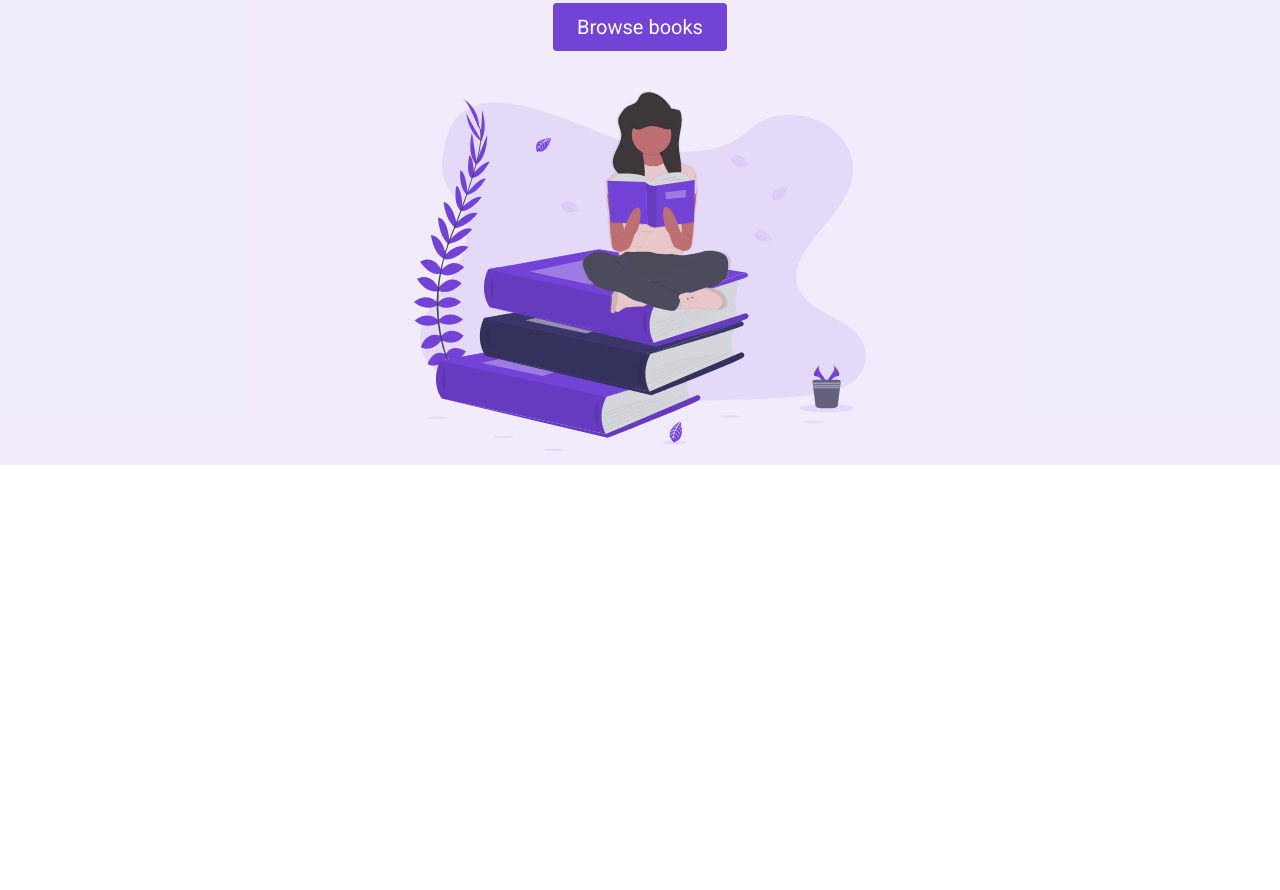
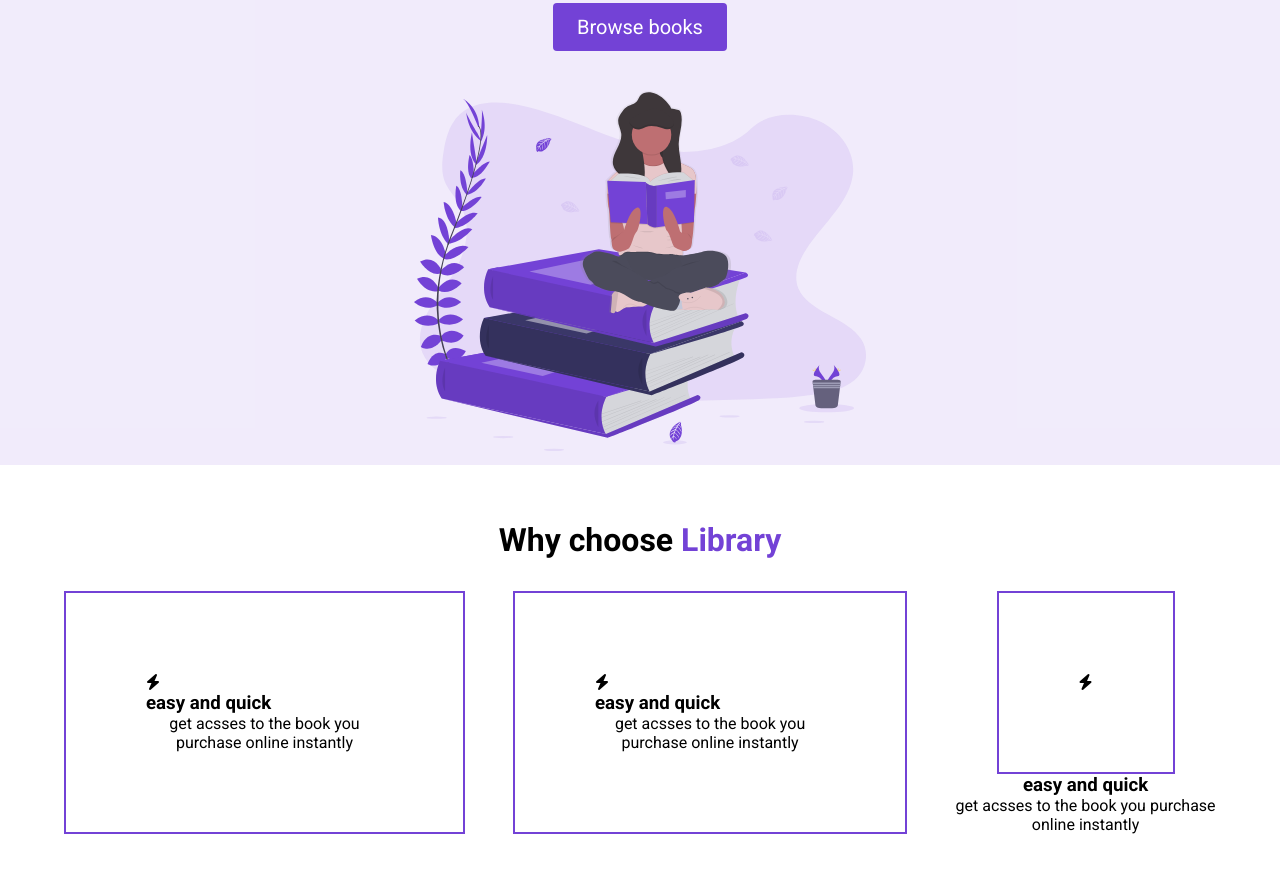
Before and after one commit to RonDariusTaylorDev/fes-library, a plain HTML site: page index.html in a window 1280 px wide. Shown: the part 335-1225 px from the top of the page. Before the commit the page ends 830 px from the top, so only its background shows below. Drawn offline with Linux system fonts and the light colour scheme.

Commit message:
update to both index.html and style.css

```diff
--- a/index.html
+++ b/index.html
@@ -1,6 +1,7 @@
 <!DOCTYPE html>
 <html lang="en">
 <head>
+  <script src="https://kit.fontawesome.com/34e08bb9d7.js" crossorigin="anonymous"></script>
   <meta charset="UTF-8">
   <meta name="viewport" content="width=device-width, initial-scale=1.0">
   <title>Library</title>
@@ -32,5 +33,69 @@
      </div>
     </header>
   </section>
+
+  <main>
+    <section id="highlights">
+      <div class="container">
+        <div class="row">
+          <h2 class="section__title">
+            Why choose <span class="purple">Library</span>
+          </h2>
+          <div class="highlight__wrapper">
+            <div class="highlight">
+              <div class="highlight__img">
+                <i class="fa-solid fa-bolt"></i>
+                <h3 class="highlight__subtitle">
+                  easy and quick
+                </h3>
+                <p class="highlight__para">
+                  get acsses to the book you purchase online instantly
+                </p>
+              </div>
+            </div>
+          <div class="highlight__wrapper">
+            <div class="highlight">
+              <div class="highlight__img">
+                <i class="fa-solid fa-bolt"></i>
+                <h3 class="highlight__subtitle">
+                  easy and quick
+                </h3>
+                <p class="highlight__para">
+                  get acsses to the book you purchase online instantly
+                </p>
+              </div>
+            </div>
+          <div class="highlight__wrapper">
+            <div class="highlight">
+              <div class="highlight__img">
+                <i class="fa-solid fa-bolt"></i>
+              </div>
+                <h3 class="highlight__subtitle">
+                  easy and quick
+                </h3>
+                <p class="highlight__para">
+                  get acsses to the book you purchase online instantly
+                </p>
+              </div>
+            </div>
+          </div>
+        </div>
+      </div>
+    </section>
+    <!-- <section id="features">
+      <div class="container">
+        <div class="row">
+
+        </div>
+      </div>
+    </section>
+    <section id="recent">
+      <div class="container">
+        <div class="row">
+
+        </div>
+      </div>
+    </section> -->
+  </main>
 </body>
 </html>
--- a/styles.css
+++ b/styles.css
@@ -123,5 +123,44 @@ button:active{
 
 .header__img--wrapper{
   padding: 20px;
+}
+
+.container{
+  padding: 56px 0;
+}
+
+.row{
+  width: 100%;
+  max-width: 1200px;
+  margin: 0 auto;
 
 }
+
+
+/*
+
+HIGHLIGHTS
+
+*/
+
+.highlight__wrapper{
+  display: flex;
+}
+
+.highlight{
+  padding: 0 24px;
+  width: calc(100% / 3%);
+  display: flex;
+  align-items: center;
+  justify-content: center;
+  flex-direction: column;
+}
+
+.highlight__para{
+  text-align: center;
+}
+
+.highlight__img{
+  border: 2px solid #7342d6;
+  padding: 80px;
+}
```
